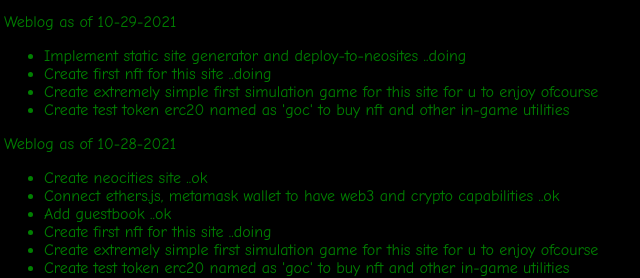
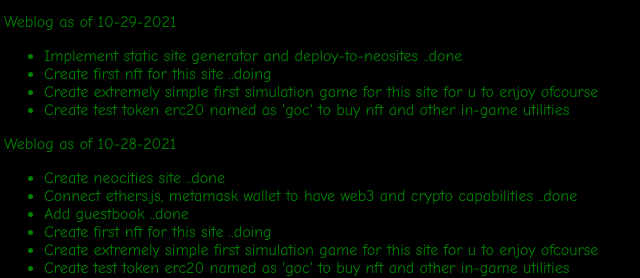
Before and after one commit to tytzM17/godOfCookery, an Eleventy site: page src/index.html in a window 1280 px wide. Shown: the part 177-455 px from the top of the page, 4-644 px from the left. Built offline with nearby package versions, Linux system fonts and the light colour scheme; Eleventy itself is replaced by a stand-in of ours; files that its build step writes are made by us from their sources.

Commit message:
change ok to done task status

```diff
--- a/src/index.html
+++ b/src/index.html
@@ -23,7 +23,7 @@
       <p>Weblog as of 10-29-2021<p>
 
    <ul>
-   <li> Implement static site generator and deploy-to-neosites ..doing </li>
+   <li> Implement static site generator and deploy-to-neosites ..done </li>
    <li> Create first nft for this site ..doing</li>
    <li> Create extremely simple first simulation game for this site for u to enjoy ofcourse </li>
    <li> Create test token erc20 named as 'goc' to buy nft and other in-game utilities </li>
@@ -32,9 +32,9 @@
    <p>Weblog as of 10-28-2021<p>
 
    <ul>
-   <li> Create neocities site ..ok </li>
-   <li> Connect ethers.js, metamask wallet to have web3 and crypto capabilities ..ok </li>
-    <li> Add guestbook ..ok</li>
+   <li> Create neocities site ..done </li>
+   <li> Connect ethers.js, metamask wallet to have web3 and crypto capabilities ..done </li>
+    <li> Add guestbook ..done</li>
    <li> Create first nft for this site ..doing</li>
    <li> Create extremely simple first simulation game for this site for u to enjoy ofcourse </li>
    <li> Create test token erc20 named as 'goc' to buy nft and other in-game utilities </li>
```
Also changed, not shown: public/index.html (+4 -4 lines).
